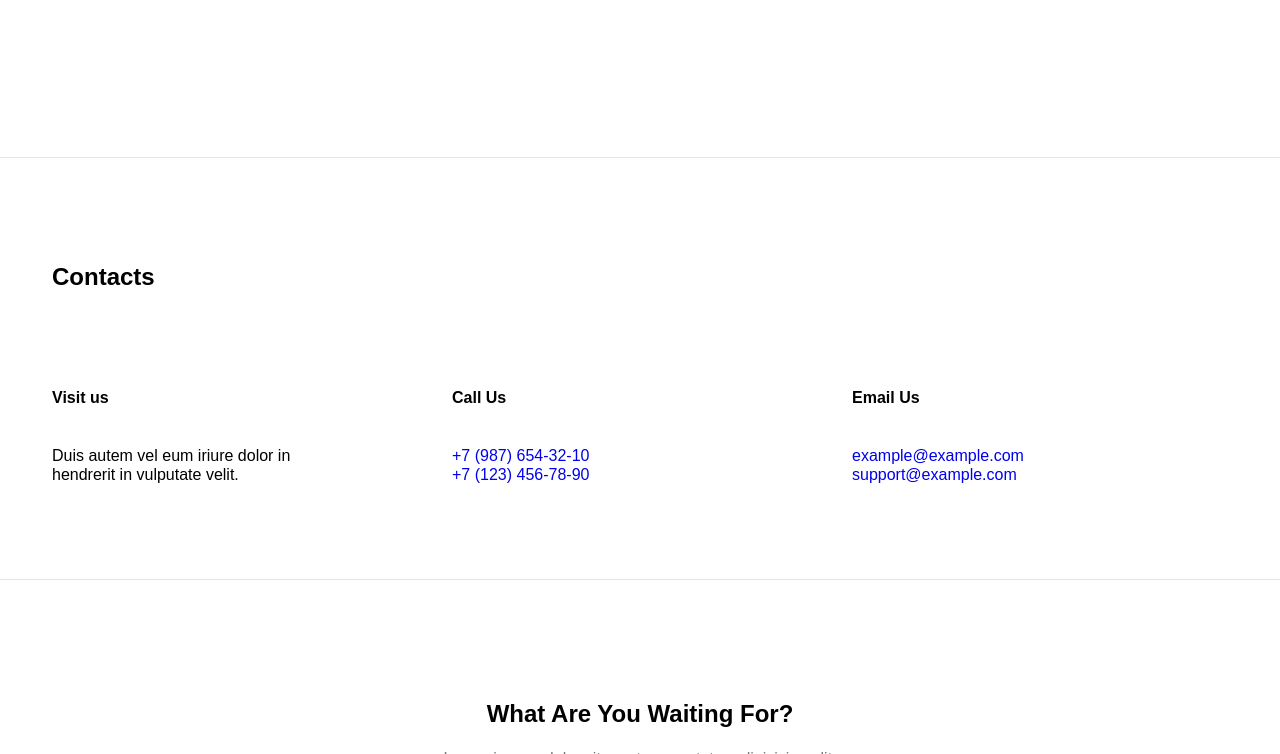
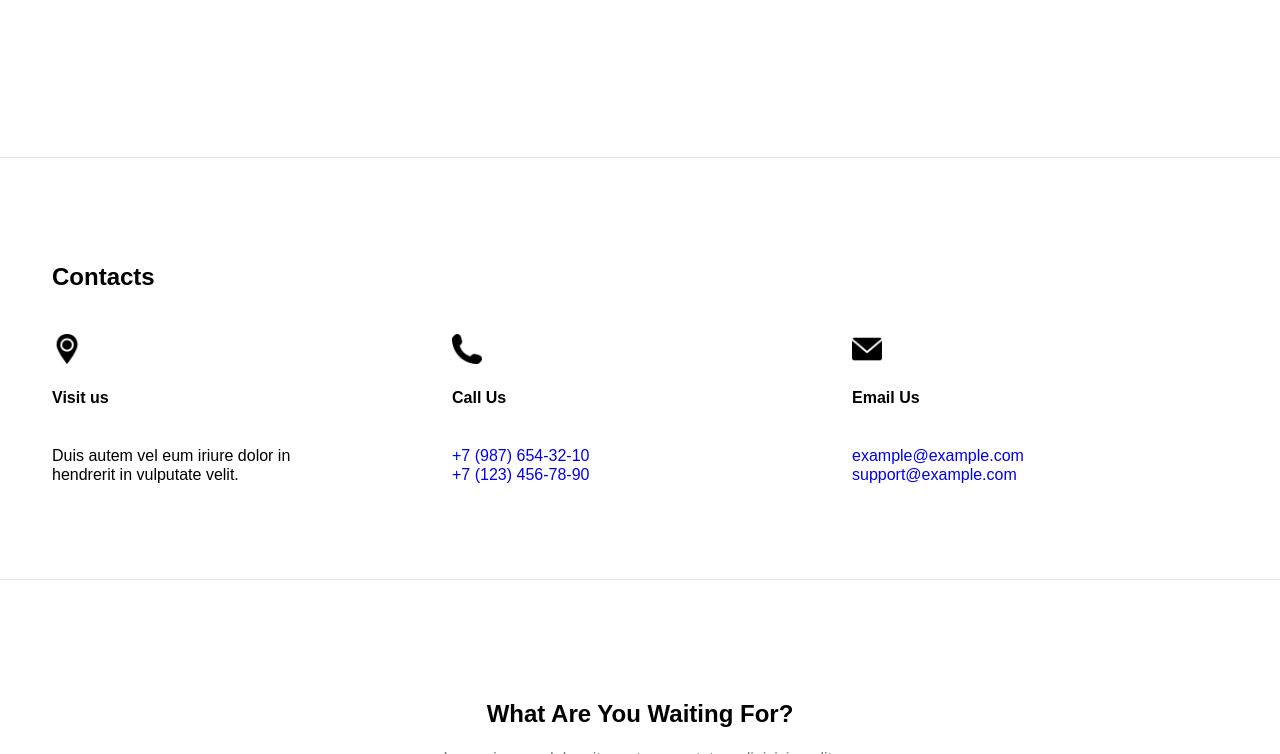
Before and after one commit to evklid009/lionic, a plain HTML site: page index.html in a window 1280 px wide. Shown: the part 1889-2643 px from the top of the page. Drawn offline with nearby package versions, Linux system fonts and the light colour scheme; a web font is replaced by a local one.

Commit message:
Update style.css

```diff
--- a/style.css
+++ b/style.css
@@ -74,7 +74,7 @@ img {
 
 /* hero */
 .section-hero {
-    background: url(img/img.jpg)right center no-repeat white;
+    background: url(img/img.png)right center no-repeat white;
     background-size: contain;
 
 }
@@ -232,13 +232,13 @@ img {
 }
 
 .section-contacts-icon-gps {
-    background-image: url(/src/img/gps.png);
+    background-image: url(img/gps.png);
 }
 .section-contacts-icon-phone {
-    background-image: url(/src/img/phone.png);
+    background-image: url(img/phone.png);
 }
 .section-contacts-icon-mail {
-    background-image: url(/src/img/mail.png);
+    background-image: url(img/mail.png);
 }
 
 .section-contacts-heading-descr {
```
